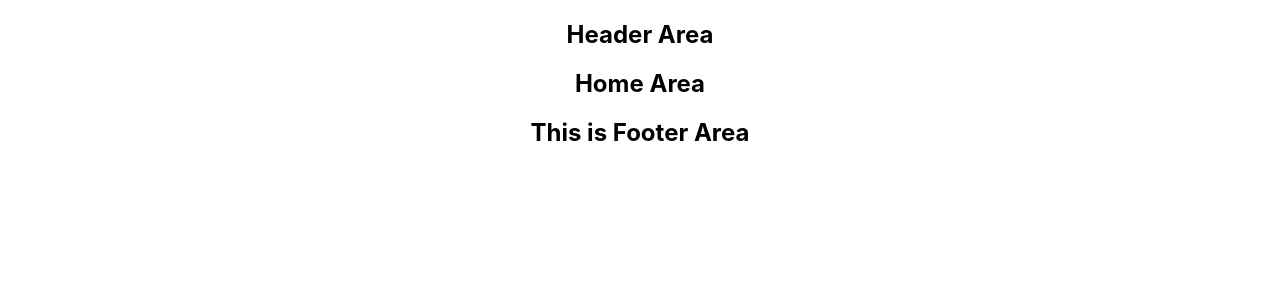
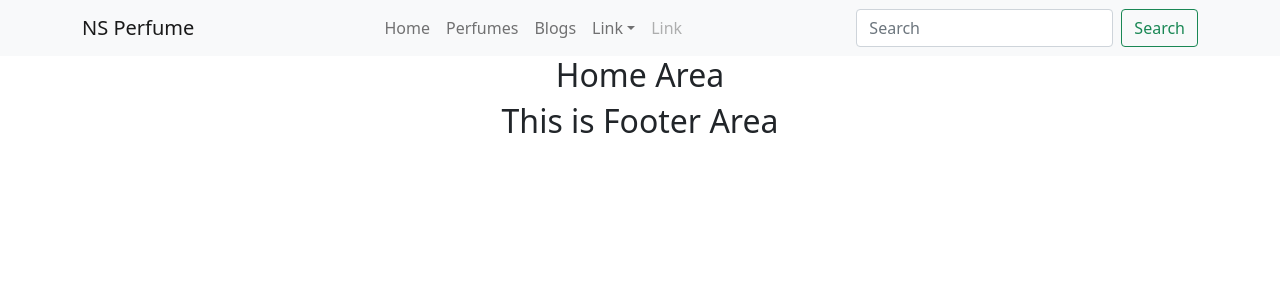
Before and after one commit to numansaady/perfume-website-client, a React (Create React App) app: page / in a window 1280 px wide. Shown: the top 300 px of the page. Built offline with nearby package versions, Linux system fonts and the light colour scheme.

Commit message:
react bootstrap installed and Navbar added

```diff
--- a/package.json
+++ b/package.json
@@ -6,7 +6,9 @@
     "@testing-library/jest-dom": "^5.16.4",
     "@testing-library/react": "^13.1.1",
     "@testing-library/user-event": "^13.5.0",
+    "bootstrap": "^5.1.3",
     "react": "^18.1.0",
+    "react-bootstrap": "^2.3.1",
     "react-dom": "^18.1.0",
     "react-router-dom": "^6.3.0",
     "react-scripts": "5.0.1",
--- a/src/Pages/Shared/Header/Header.js
+++ b/src/Pages/Shared/Header/Header.js
@@ -1,11 +1,58 @@
-import React from 'react';
+import React from "react";
+import {
+  Button,
+  Container,
+  Form,
+  FormControl,
+  Nav,
+  Navbar,
+  NavDropdown,
+} from "react-bootstrap";
 
 const Header = () => {
-    return (
-        <div>
-            <h2>Header Area</h2>
-        </div>
-    );
+  return (
+    <div>
+      <Navbar bg="light" expand="lg">
+        <Container>
+          <Navbar.Brand href="#">NS Perfume</Navbar.Brand>
+          <Navbar.Toggle aria-controls="navbarScroll" />
+          <Navbar.Collapse id="navbarScroll">
+            <Nav
+              className="mx-auto my-2 my-lg-0"
+              style={{ maxHeight: "100px" }}
+              navbarScroll
+            >
+              <Nav.Link to="/home">Home</Nav.Link>
+              <Nav.Link to="/perfumes">Perfumes</Nav.Link>
+              <Nav.Link to="blogs">Blogs</Nav.Link>
+              <NavDropdown title="Link" id="navbarScrollingDropdown">
+                <NavDropdown.Item href="#action3">Action</NavDropdown.Item>
+                <NavDropdown.Item href="#action4">
+                  Another action
+                </NavDropdown.Item>
+                <NavDropdown.Divider />
+                <NavDropdown.Item href="#action5">
+                  Something else here
+                </NavDropdown.Item>
+              </NavDropdown>
+              <Nav.Link href="#" disabled>
+                Link
+              </Nav.Link>
+            </Nav>
+            <Form className="d-flex">
+              <FormControl
+                type="search"
+                placeholder="Search"
+                className="me-2"
+                aria-label="Search"
+              />
+              <Button variant="outline-success">Search</Button>
+            </Form>
+          </Navbar.Collapse>
+        </Container>
+      </Navbar>
+    </div>
+  );
 };
 
 export default Header;
--- a/src/index.js
+++ b/src/index.js
@@ -4,6 +4,7 @@
 import App from "./App";
 import reportWebVitals from "./reportWebVitals";
 import { BrowserRouter } from "react-router-dom";
+import 'bootstrap/dist/css/bootstrap.min.css';
 
 const root = ReactDOM.createRoot(document.getElementById("root"));
 root.render(
```
Also changed, not shown: 1 other file (tests, documents, lock files or other folders).
